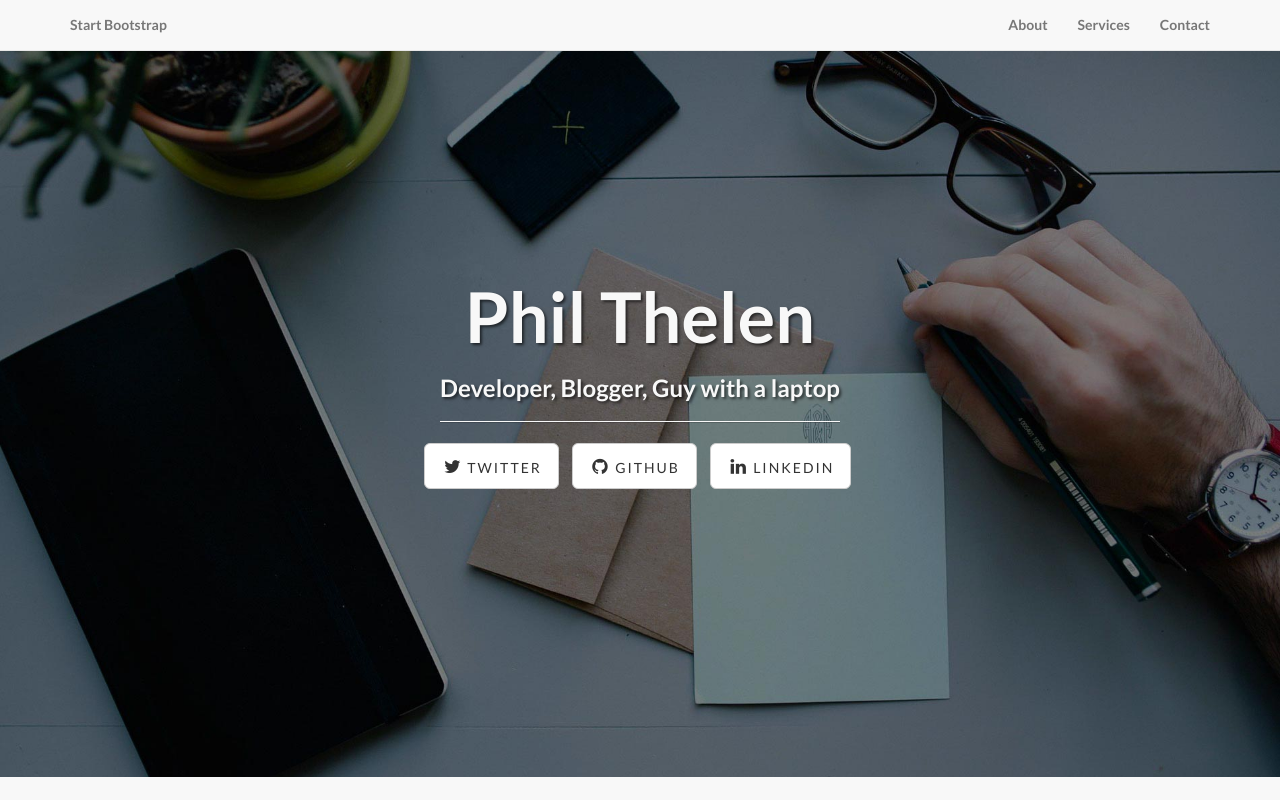
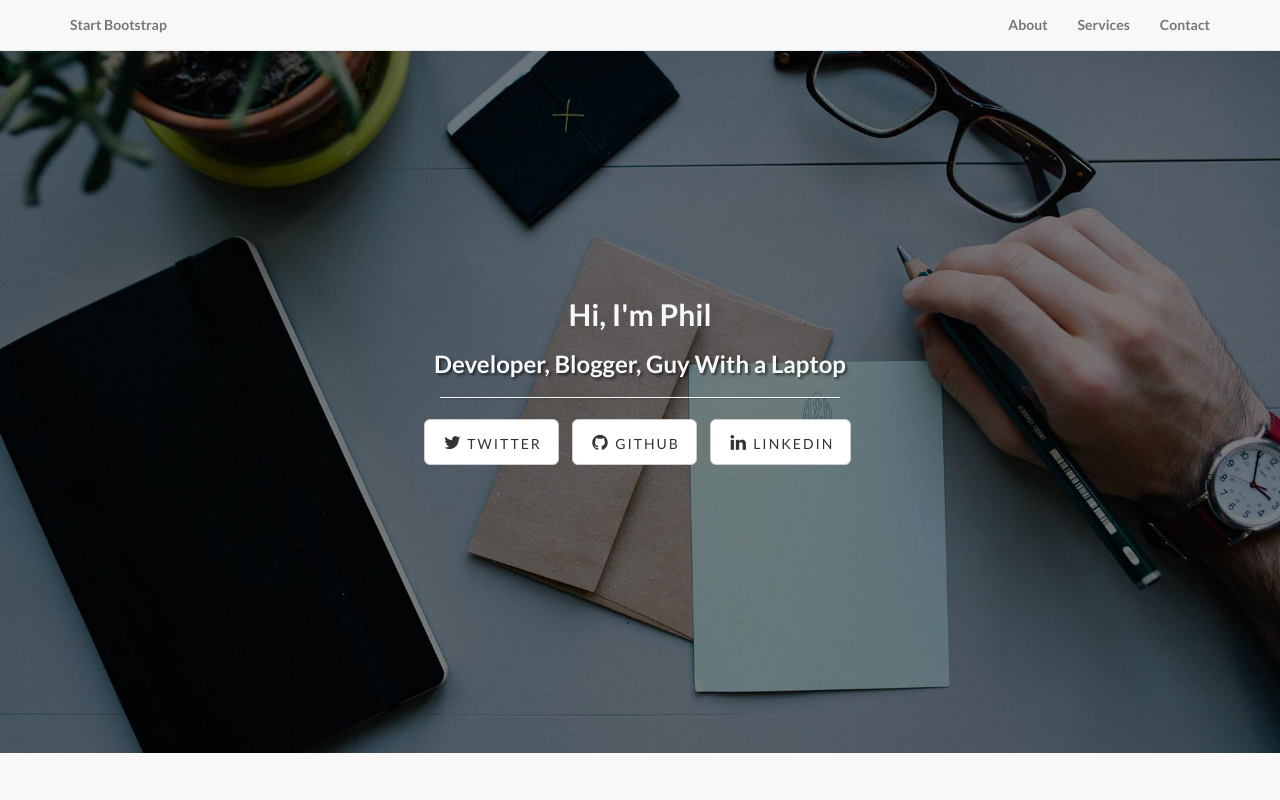
Before and after one commit to pthelen/pthelen.github.io, a plain HTML site: page index.html in a window 1280 px wide. Shown: the top 800 px of the page. Drawn offline with Linux system fonts and the light colour scheme.

Commit message:
Changed landing page text

```diff
--- a/index.html
+++ b/index.html
@@ -65,8 +65,8 @@
             <div class="row">
                 <div class="col-lg-12">
                     <div class="intro-message">
-                        <h1>Phil Thelen</h1>
-                        <h3>Developer, Blogger, Guy with a laptop</h3>
+                        <h2>Hi, I'm Phil</h2>
+                        <h3>Developer, Blogger, Guy With a Laptop</h3>
                         <hr class="intro-divider">
                         <ul class="list-inline intro-social-buttons">
                             <li>
```
